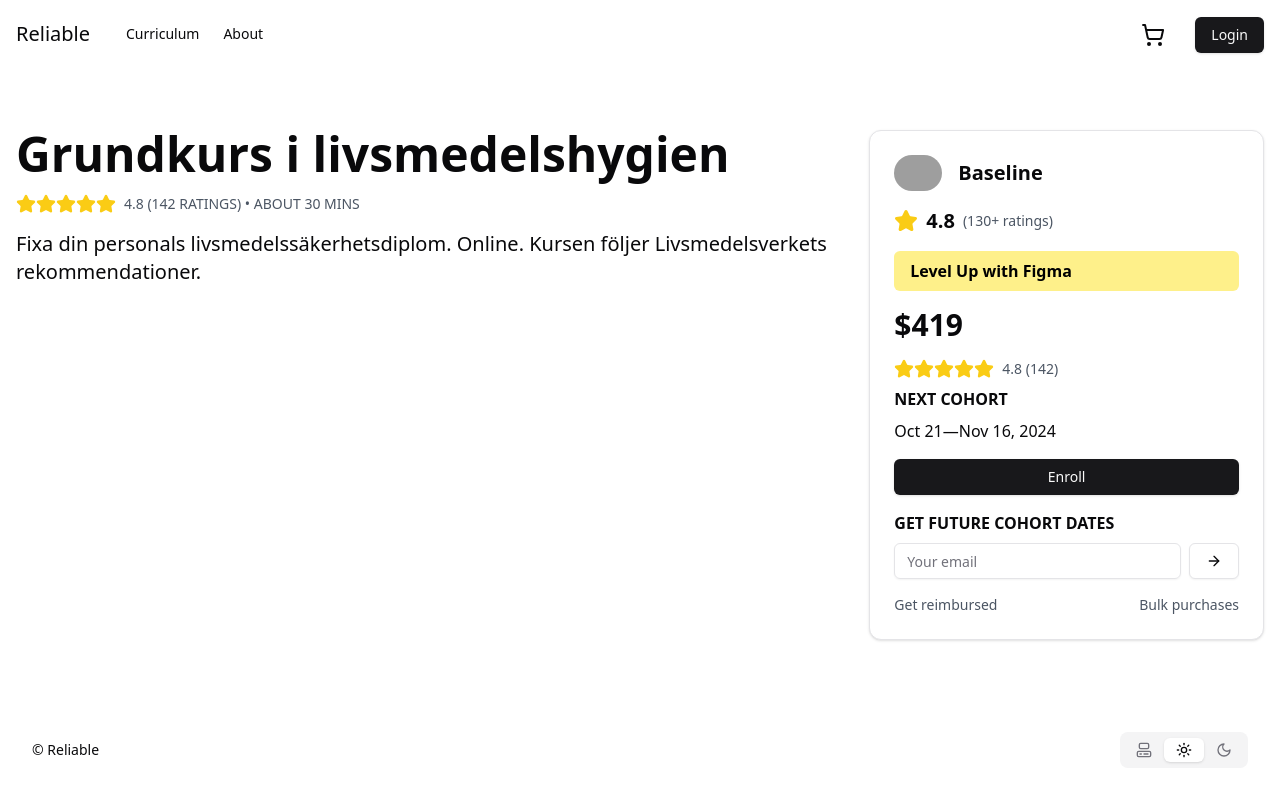
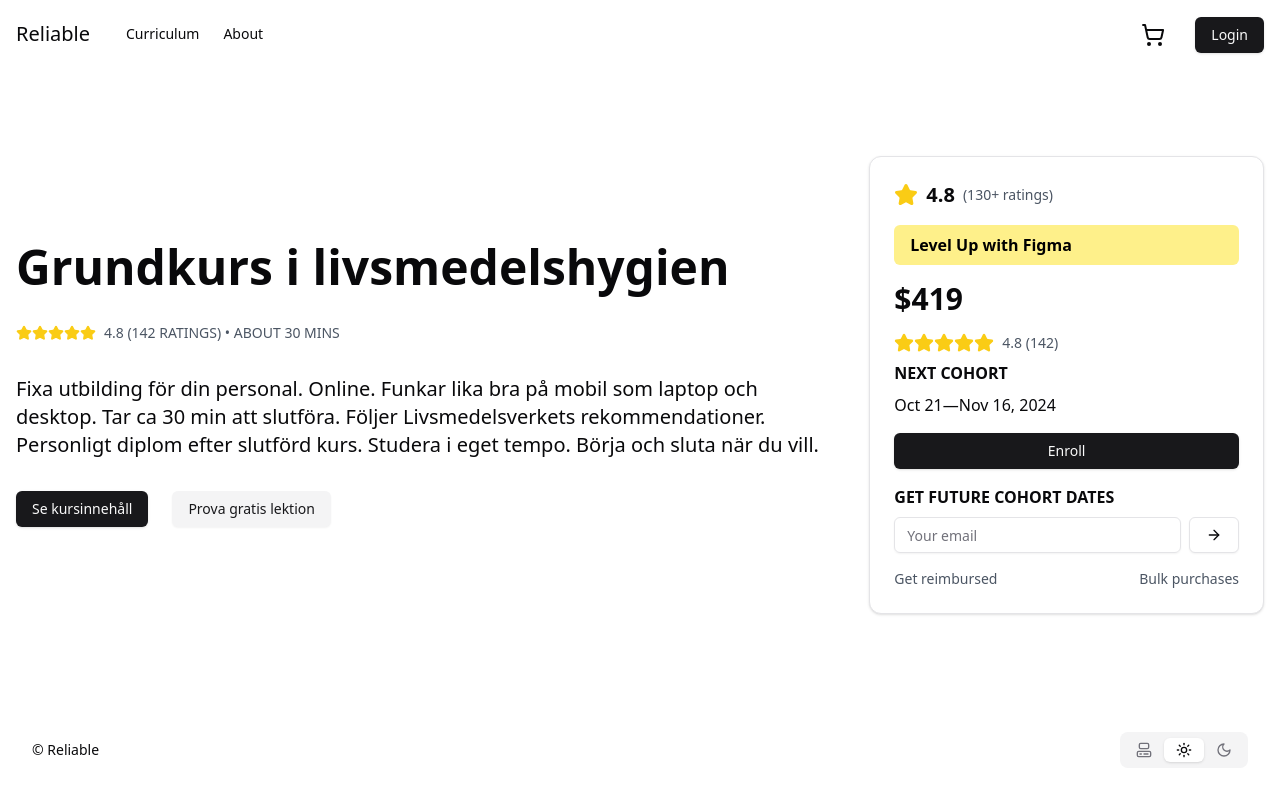
Before and after one commit to evilpaper/reliable, a Next.js app: page / in a window 1280 px wide. Built offline with nearby package versions, Linux system fonts and the light colour scheme; grey boxes are pictures that could not be loaded.

Commit message:
Clean up left part of landing on two column landing page

```diff
--- a/src/components/landing/two-column.option.tsx
+++ b/src/components/landing/two-column.option.tsx
@@ -1,14 +1,14 @@
 import { Button } from "@/components/ui/button";
 import { Card, CardContent } from "@/components/ui/card";
 import { Input } from "@/components/ui/input";
-import { ArrowRight, Star, ThumbsUp } from "lucide-react";
+import { ArrowRight, Star } from "lucide-react";
 import Image from "next/image";
 
 export function TwoColumnOption() {
   return (
     <section className="container flex flex-col column gap-6 px-4">
       <div className="grid md:grid-cols-3 gap-8">
-        <div className="md:col-span-2">
+        <div className="md:col-span-2 flex flex-col justify-center gap-4">
           <h1 className="text-5xl font-bold mb-4">
             Grundkurs i livsmedelshygien
           </h1>
@@ -17,7 +17,7 @@ export function TwoColumnOption() {
               {[...Array(5)].map((_, i) => (
                 <Star
                   key={i}
-                  className="w-5 h-5 fill-yellow-400 text-yellow-400"
+                  className="w-4 h-4 fill-yellow-400 text-yellow-400"
                 />
               ))}
             </div>
@@ -26,23 +26,21 @@ export function TwoColumnOption() {
             </span>
           </div>
           <p className="text-xl mb-4">
-            Fixa din personals livsmedelssäkerhetsdiplom. Online. Kursen följer
-            Livsmedelsverkets rekommendationer.
+            Fixa utbilding för din personal. Online. Funkar lika bra på mobil
+            som laptop och desktop. Tar ca 30 min att slutföra. Följer
+            Livsmedelsverkets rekommendationer. Personligt diplom efter slutförd
+            kurs. Studera i eget tempo. Börja och sluta när du vill.
           </p>
+          <section className="flex gap-6">
+            <Button className="w-auto self-start">Se kursinnehåll</Button>
+            <Button variant="secondary" className="w-auto self-start">
+              Prova gratis lektion
+            </Button>
+          </section>
         </div>
         <div>
           <Card>
             <CardContent className="p-6">
-              <div className="flex items-center mb-4">
-                <Image
-                  src="/placeholder.svg"
-                  alt="Baseline"
-                  width={48}
-                  height={48}
-                  className="rounded-full mr-4"
-                />
-                <span className="text-xl font-semibold">Baseline</span>
-              </div>
               <div className="flex items-center mb-4">
                 <Star className="w-6 h-6 fill-yellow-400 text-yellow-400 mr-2" />
                 <span className="text-xl font-semibold">4.8</span>
```
